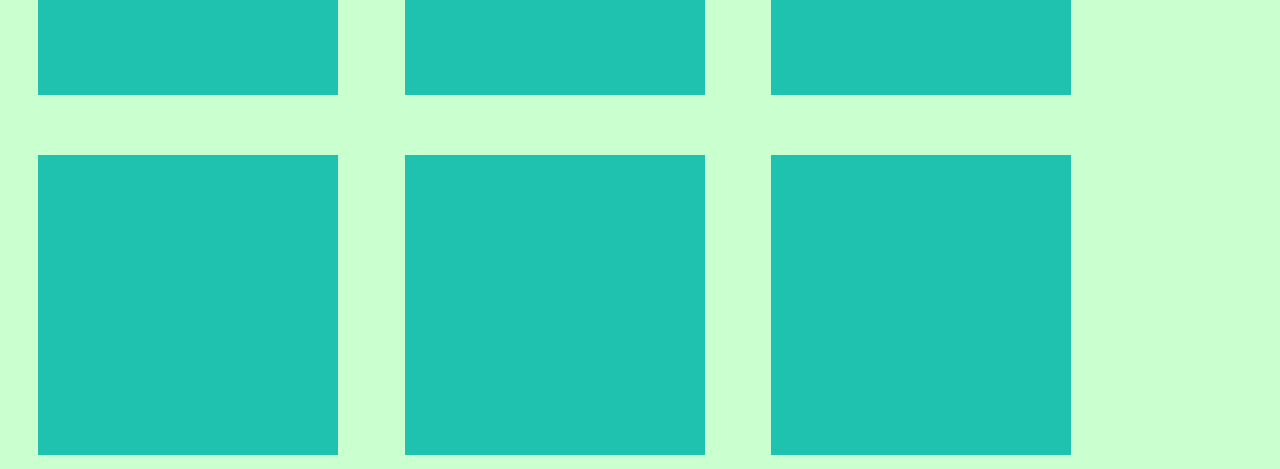
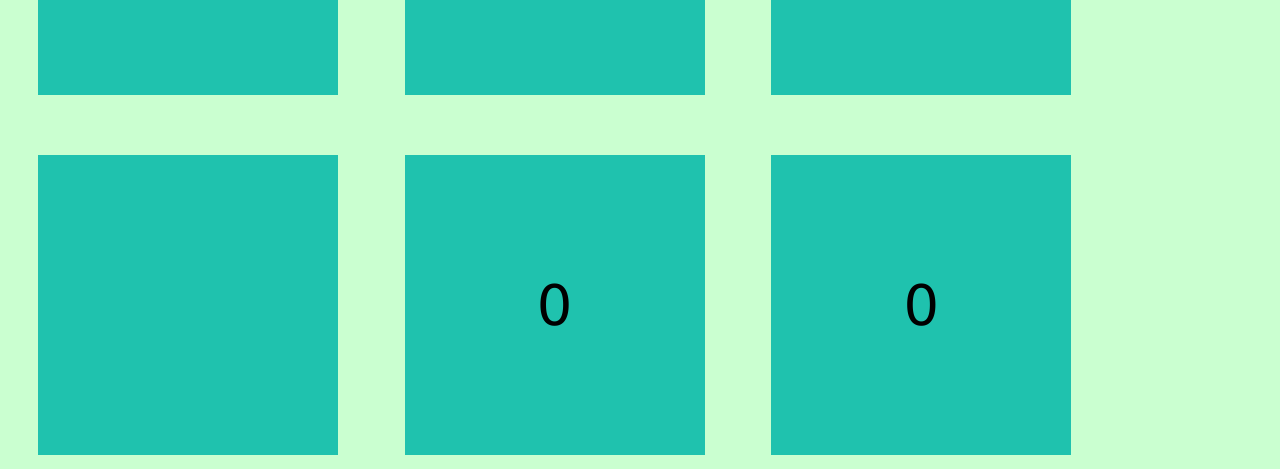
Before and after one commit to uldisgabers/MD6-working-with-DOM, a website built with webpack: page src/index.html in a window 1280 px wide. Shown: the part 331-800 px from the top of the page. Built offline with nearby package versions, Linux system fonts and the light colour scheme; files whose address does not match are found by name.

Commit message:
initial commit

```diff
--- a/src/index.html
+++ b/src/index.html
@@ -27,8 +27,8 @@
       <div class="box" id="box-2">FAIL</div>
       <div class="box" id="box-3"></div>
       <div class="box" id="box-4"></div>
-      <div class="box" id="box-5"></div>
-      <div class="box" id="box-6"></div>
+      <div class="box" id="box-5">0</div>
+      <div class="box" id="box-6">0</div>
     </div>
 
     <button class="button button-7" id="button-7">Button 7</button>
--- a/src/scripts.ts
+++ b/src/scripts.ts
@@ -114,7 +114,7 @@
     const timerInBox5Off = () => {
       count = 0;
       clearInterval(intervalBox5);
-      box5.innerText = "";
+      box5.innerText = "0";
     }
 
     box5.addEventListener("mouseout", timerInBox5Off);
```
